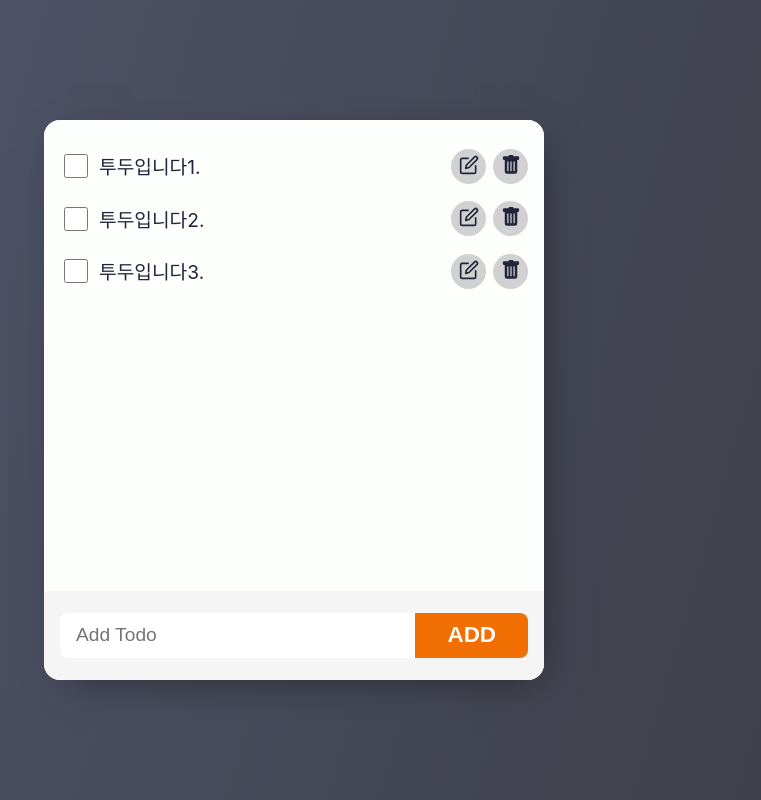
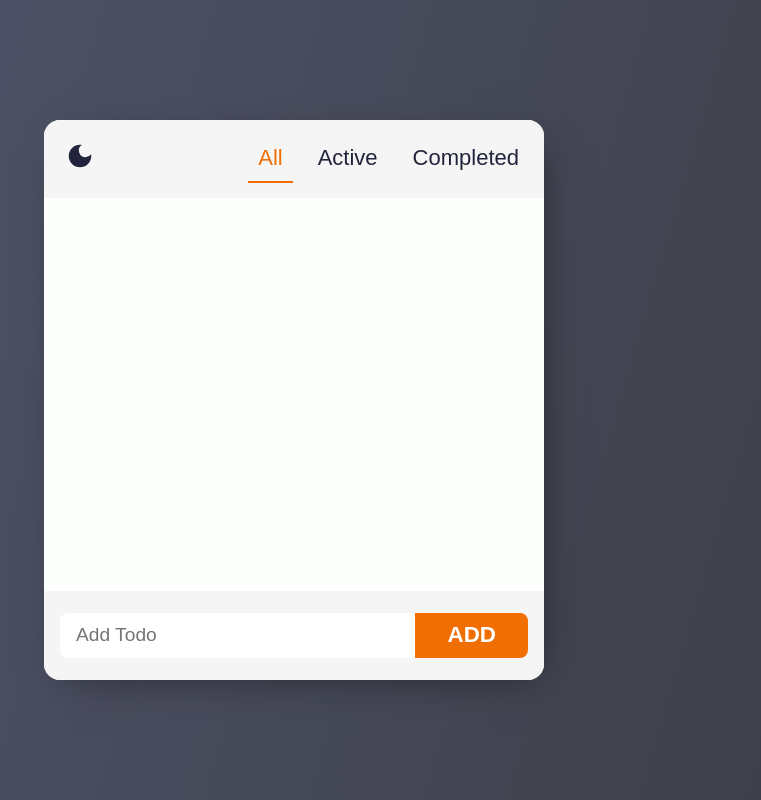
Before and after one commit to heysunny612/react_todo, a React (Create React App) app: page / in a window 1280 px wide. Shown: the whole page, without its empty margins (346-1107 px from the left). Built offline with nearby package versions, Linux system fonts and the light colour scheme; the HTML template or start-up script is replaced by a standard one.

Commit message:
다크모드구현완료

```diff
--- a/src/App.js
+++ b/src/App.js
@@ -1,10 +1,17 @@
+import { useState } from 'react';
+import Header from './components/Header/Header';
 import Todos from './components/Todos/Todos';
+import { ThemeProvider } from './context/Themes';
 
+const filters = ['all', 'active', 'completed'];
 function App() {
+  const [filter, setFilter] = useState(filters[0]);
+
   return (
-    <>
-      <Todos />
-    </>
+    <ThemeProvider>
+      <Header filters={filters} filter={filter} onFilterChange={setFilter} />
+      <Todos filter={filter} />
+    </ThemeProvider>
   );
 }
 
--- /dev/null
+++ b/src/components/Header/Header.jsx
@@ -0,0 +1,31 @@
+import React, { useContext } from 'react';
+import styles from './Header.module.css';
+import { useDarkMode } from '../../context/Themes';
+import { MdDarkMode, MdLightMode } from 'react-icons/md';
+
+export default function Header({ filters, filter, onFilterChange }) {
+  const { darkMode, toggleDarkMode } = useDarkMode();
+
+  return (
+    <header className={styles.header}>
+      <div className={styles.darkmode}>
+        <button className={styles.mode} onClick={toggleDarkMode}>
+          {darkMode ? <MdLightMode /> : <MdDarkMode />}
+        </button>
+      </div>
+      <div className={styles.filter}>
+        {filters.map((value, index) => (
+          <button
+            key={index}
+            onClick={() => onFilterChange(value)}
+            className={`${styles.button} ${
+              filter === value && styles['active']
+            }`}
+          >
+            {value}
+          </button>
+        ))}
+      </div>
+    </header>
+  );
+}
--- /dev/null
+++ b/src/components/Header/Header.module.css
@@ -0,0 +1,26 @@
+.header {
+  display: flex;
+  justify-content: space-between;
+  align-items: center;
+  padding: 15px;
+  background-color: var(--color-bg-dark);
+}
+
+.button {
+  padding: 10px;
+  margin-left: 15px;
+  font-size: 22px;
+  background-color: transparent;
+  text-transform: capitalize;
+  color: var(--color-text);
+}
+.active {
+  color: var(--color-accent);
+  border-bottom: 2px solid var(--color-accent);
+}
+
+.mode {
+  font-size: 30px;
+  background-color: transparent;
+  color: var(--color-text);
+}
--- a/src/components/Todo/Todo.jsx
+++ b/src/components/Todo/Todo.jsx
@@ -4,14 +4,14 @@ import { BsTrashFill } from 'react-icons/bs';
 import { FiEdit } from 'react-icons/fi';
 import { MdOutlineCheck, MdClose } from 'react-icons/md';
 import Button from '../Button/Button';
+
 export default function Todo({ todo, onDelete, onUpdate, onEdit }) {
-  const [checked, setChecked] = useState(false);
-  const [editText, setEditText] = useState(todo.text);
+  const { text, status } = todo;
+  const [editText, setEditText] = useState(text);
   const [isEdit, setIsEdit] = useState(false);
 
-  const handleCheck = () => {
-    setChecked(!checked);
-    const status = checked ? 'active' : 'completed';
+  const handleCheck = (e) => {
+    const status = e.target.checked ? 'completed' : 'active';
     onUpdate({ ...todo, status });
   };
   const handleChange = (e) => setEditText(e.target.value);
@@ -22,16 +22,17 @@ export default function Todo({ todo, onDelete, onUpdate, onEdit }) {
   };
   const handleEditCancle = () => {
     setIsEdit(!isEdit);
-    setEditText(todo.text);
+    setEditText(text);
   };
+
   return (
     <>
       <li className={styles.todo}>
         <input
           type='checkbox'
-          id={todo.text}
+          id={text}
           className={styles.checkbox}
-          checked={checked && checked}
+          checked={status === 'completed'}
           onChange={handleCheck}
         />
         {isEdit ? ( // 수정모드
@@ -52,8 +53,8 @@ export default function Todo({ todo, onDelete, onUpdate, onEdit }) {
           </>
         ) : (
           <>
-            <label htmlFor={todo.text} className={styles.text}>
-              {todo.text}
+            <label htmlFor={text} className={styles.text}>
+              {text}
             </label>
             <Button onClick={handleEdit}>
               <FiEdit />
--- a/src/components/Todos/Todos.jsx
+++ b/src/components/Todos/Todos.jsx
@@ -1,15 +1,16 @@
-import React, { useState } from 'react';
+import React, { useEffect, useState } from 'react';
 import styles from './Todos.module.css';
 import Todo from '../Todo/Todo';
 import AddTodo from '../AddTodo/AddTodo';
 
-export default function Todos() {
-  const todoList = [
-    { id: 1, text: '투두입니다1.', status: 'active' },
-    { id: 2, text: '투두입니다2.', status: 'active' },
-    { id: 3, text: '투두입니다3.', status: 'active' },
-  ];
-  const [todos, setTodos] = useState(todoList);
+export default function Todos({ filter }) {
+  const [todos, setTodos] = useState(() => fromLocalStorage());
+
+  //로컬스토리지 업데이트
+  useEffect(() => {
+    localStorage.setItem('todos', JSON.stringify(todos));
+  }, [todos]);
+
   //새로운 투두 추가
   const handleAdd = (added) => setTodos([...todos, added]);
   //투두 삭제
@@ -25,11 +26,15 @@ export default function Todos() {
       todos.map((todo) => (todo.id === edited.id ? edited : todo))
     );
   };
+
+  //투두 필터
+  const filtered = getFilteredItems(todos, filter);
+
   return (
     <>
       <section className={styles.container}>
         <ul className={styles.list}>
-          {todos.map((todo) => (
+          {filtered.map((todo) => (
             <Todo
               key={todo.id}
               todo={todo}
@@ -44,3 +49,15 @@ export default function Todos() {
     </>
   );
 }
+
+function getFilteredItems(todos, filter) {
+  if (filter === 'all') {
+    return todos;
+  }
+  return todos.filter((todo) => todo.status === filter);
+}
+
+function fromLocalStorage() {
+  const todos = localStorage.getItem('todos');
+  return todos ? JSON.parse(todos) : [];
+}
--- /dev/null
+++ b/src/context/Themes.jsx
@@ -0,0 +1,33 @@
+import React, { createContext, useContext, useEffect, useState } from 'react';
+
+const ThemeContext = createContext();
+
+export function ThemeProvider({ children }) {
+  const [darkMode, setDarkMode] = useState(false);
+  const toggleDarkMode = () => {
+    setDarkMode(!darkMode);
+    updateDarkMode(!darkMode);
+  };
+
+  useEffect(() => {
+    const isDark = localStorage.theme === 'dark';
+    setDarkMode(isDark);
+    updateDarkMode(isDark);
+  }, []);
+
+  return (
+    <ThemeContext.Provider value={{ darkMode, toggleDarkMode }}>
+      {children}
+    </ThemeContext.Provider>
+  );
+}
+export const useDarkMode = () => useContext(ThemeContext);
+const updateDarkMode = (darkMode) => {
+  if (darkMode) {
+    document.documentElement.classList.add('dark');
+    localStorage.theme = 'dark';
+  } else {
+    document.documentElement.classList.remove('dark');
+    localStorage.theme = 'light';
+  }
+};
```
